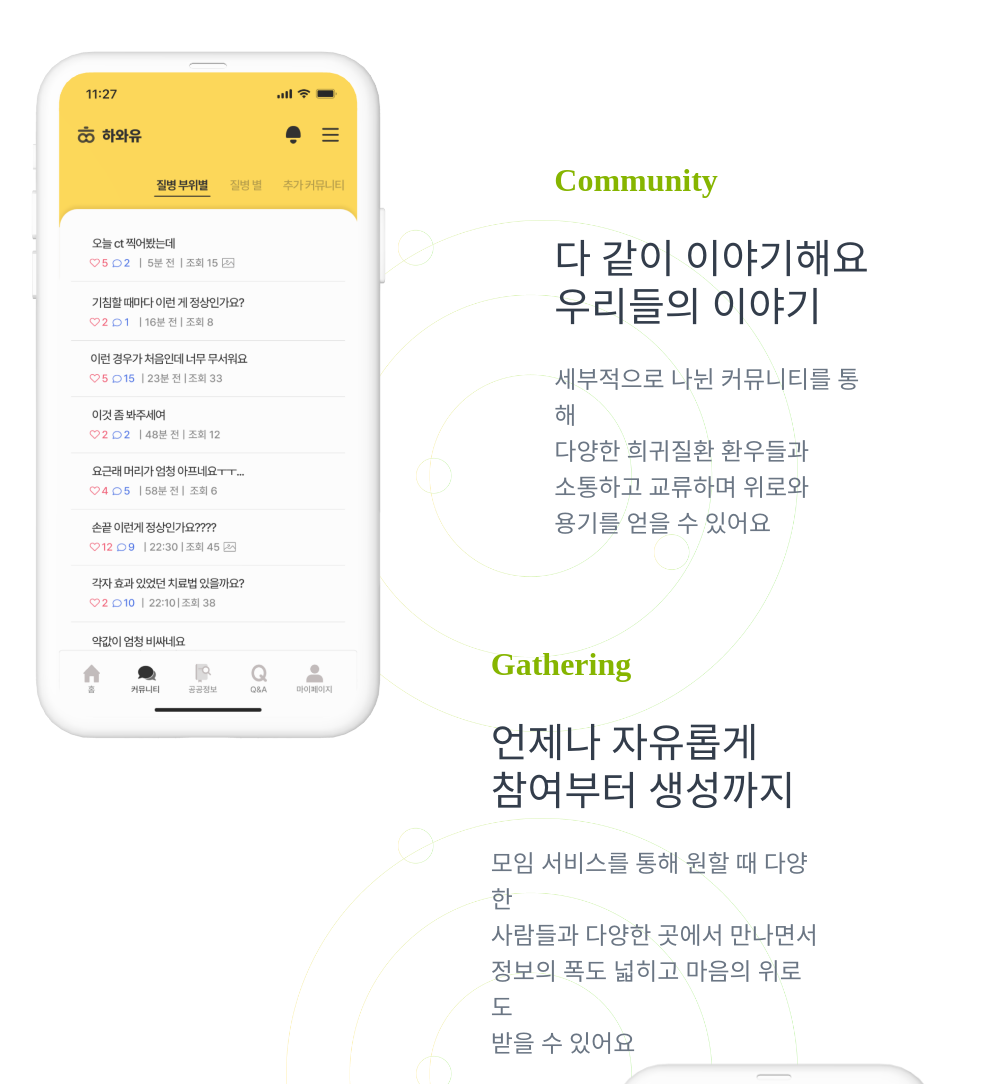
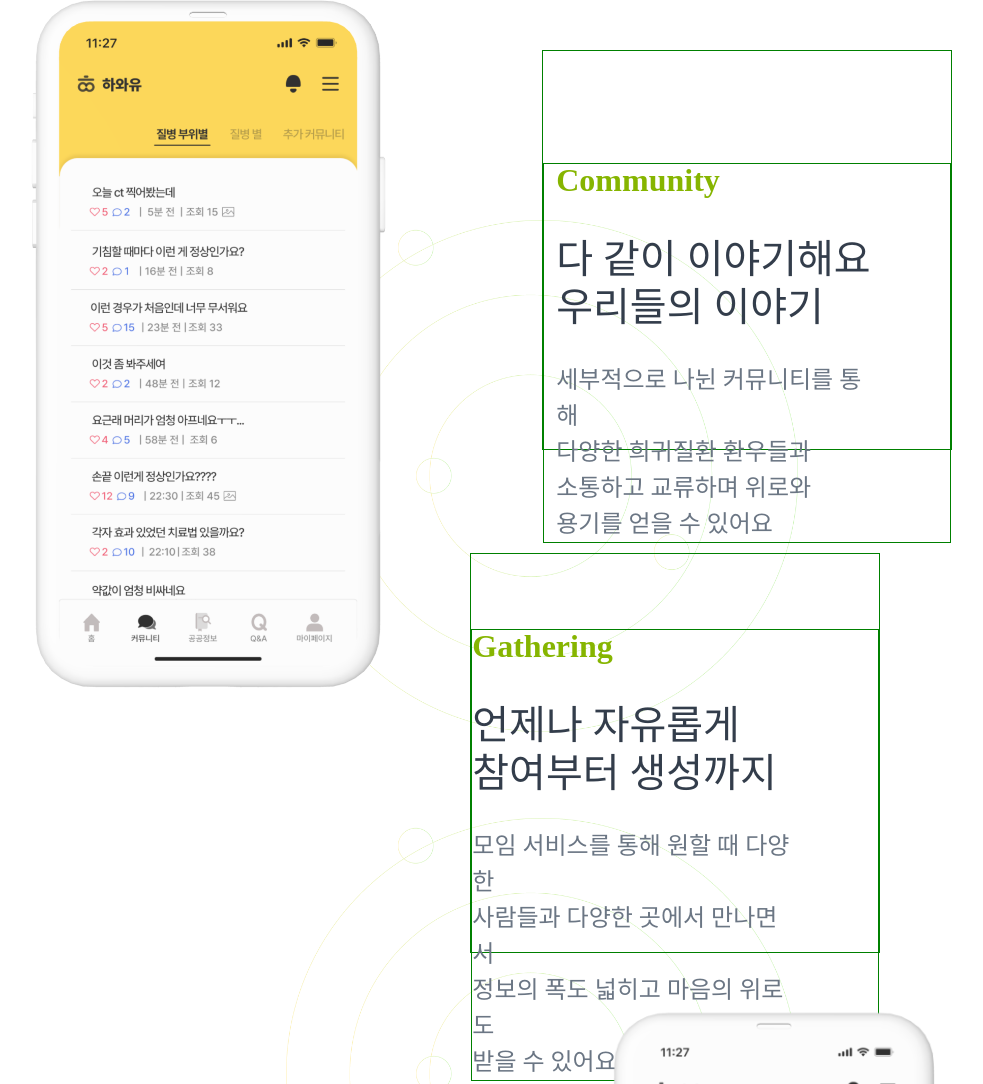
Before and after one commit to zhyuk/howareyou, a plain HTML site: page index.html in a window 1280 px wide. Shown: the part 6592-7676 px from the top of the page, without its empty margins (98-1081 px from the left). Drawn offline with Linux system fonts and the light colour scheme; a web font is replaced by a local one.

Commit message:
Add files via upload

```diff
--- a/css/index.css
+++ b/css/index.css
@@ -357,18 +357,18 @@ header {width: 100%; height: 100px; background-color: #ffdf64; transition: all 1
 
 #function1_section img {
     width: 40%;
-    margin-top: 10%;
+    margin-top: 5%;
 }
 
 
 #function1_section .text_box {
     width: 40%;
-    height: 40%;
+    height: 41%;
     margin-top: 10%;
     display: flex;
     flex-direction: column;
     justify-content: center;
-    /* border: solid 1px green; */
+    border: solid 1px green;
 }
 
 #function1_section .text_box h2 {
@@ -396,7 +396,7 @@ header {width: 100%; height: 100px; background-color: #ffdf64; transition: all 1
 #function1_section .text {
     width: 100%;
     height: auto;
-    /* border: solid 1px green; */
+    border: solid 1px green;
 }
 
 #function1_section .left {
@@ -405,7 +405,7 @@ header {width: 100%; height: 100px; background-color: #ffdf64; transition: all 1
 
 #function1_section .left_box {
     float: left;
-    margin-left: 10%;
+    margin-left: 8%;
 }
 
 #function1_section .right {
```
